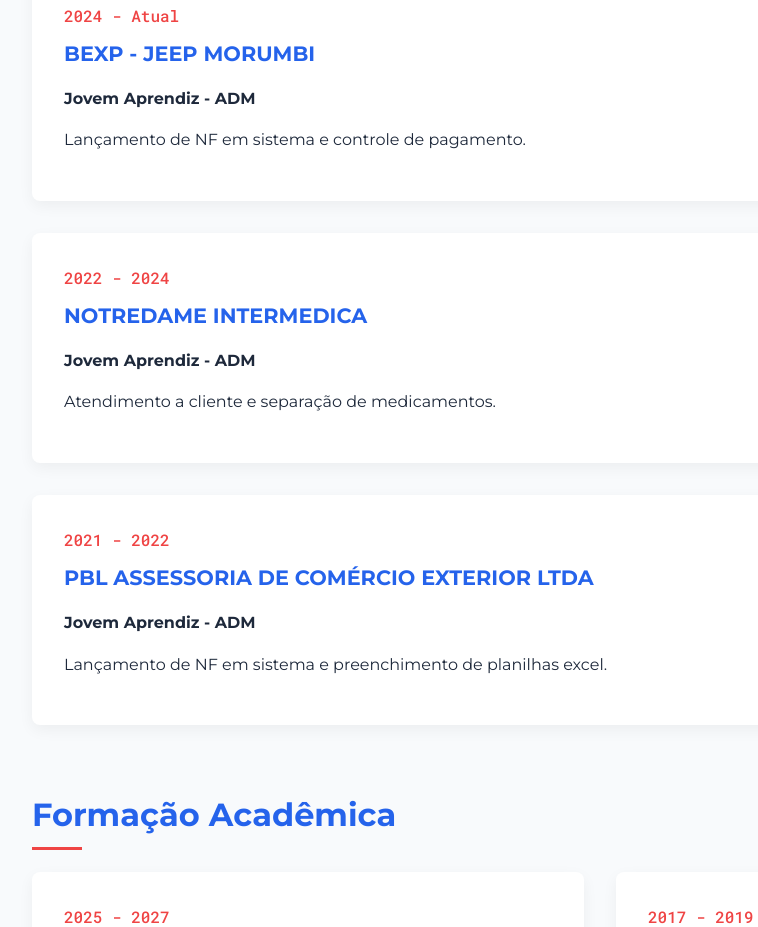
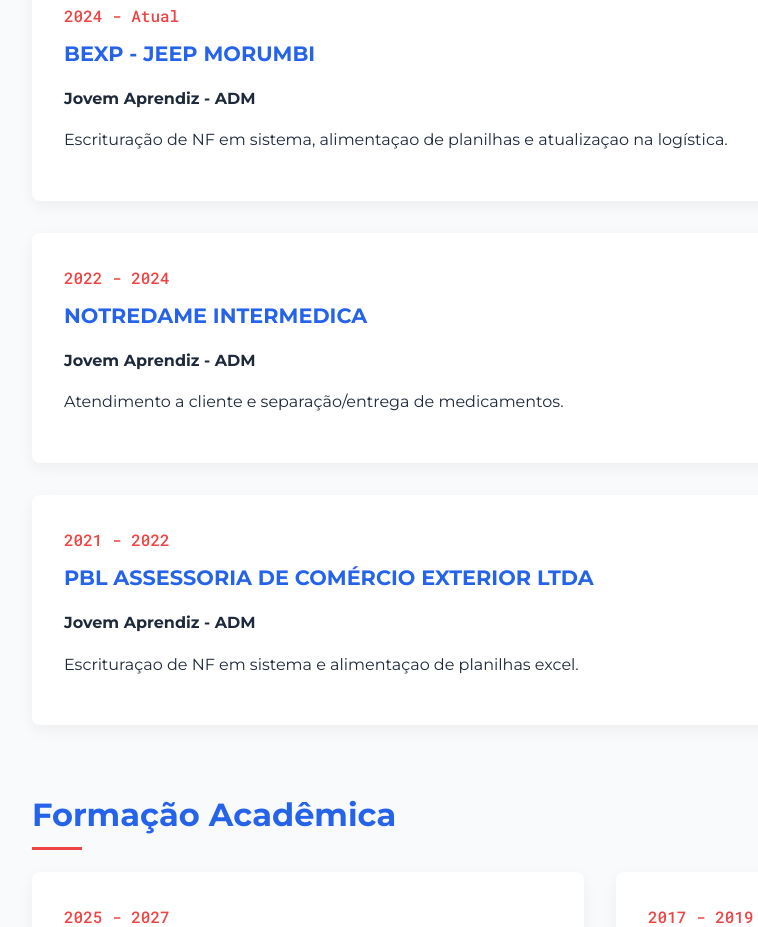
Before and after one commit to gustavodevv/portfolio, a plain HTML site: page index.html in a window 1280 px wide. Shown: the part 1937-2864 px from the top of the page, without its empty margins (40-798 px from the left). Drawn offline with Linux system fonts and the light colour scheme.

Commit message:
index.html

```diff
--- a/index.html
+++ b/index.html
@@ -527,19 +527,19 @@
                 <div class="experience-date">2024 - Atual</div>
                 <h3>BEXP - JEEP MORUMBI</h3>
                 <p><strong>Jovem Aprendiz - ADM</strong></p>
-                <p>Lançamento de NF em sistema e controle de pagamento.</p>
+                <p>Escrituração de NF em sistema, alimentaçao de planilhas e atualizaçao na logística.</p>
             </div>
             <div class="experience-item">
                 <div class="experience-date">2022 - 2024</div>
                 <h3>NOTREDAME INTERMEDICA</h3>
                 <p><strong>Jovem Aprendiz - ADM</strong></p>
-                <p>Atendimento a cliente e separação de medicamentos.</p>
+                <p>Atendimento a cliente e separação/entrega de medicamentos.</p>
             </div>
             <div class="experience-item">
                 <div class="experience-date">2021 - 2022</div>
                 <h3>PBL ASSESSORIA DE COMÉRCIO EXTERIOR LTDA</h3>
                 <p><strong>Jovem Aprendiz - ADM</strong></p>
-                <p>Lançamento de NF em sistema e preenchimento de planilhas excel.</p>
+                <p>Escrituraçao de NF em sistema e alimentaçao de planilhas excel.</p>
             </div>
         </section>
 
```
